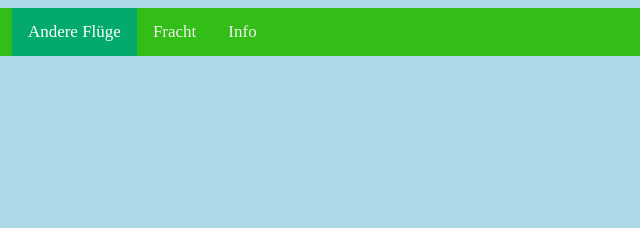
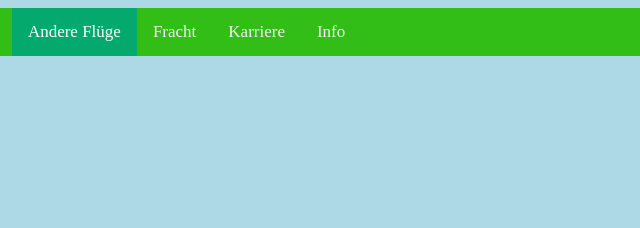
Before and after one commit to SOMMAIRLINES/sommairlines.github.com, a plain HTML site: page booking.html in a window 1280 px wide. Shown: the top 228 px of the page, 465-1105 px from the left. Drawn offline with Linux system fonts and the light colour scheme.

Commit message:
karriere update part 2

```diff
--- a/booking.html
+++ b/booking.html
@@ -18,6 +18,7 @@
   <a href="deals2.html">Mega Deals</a>
   <a class="active" href="booking.html">Andere Flüge</a>
   <a href="fracht.html">Fracht</a>
+ <a href="karriere.html">Karriere</a>
   <a href="impressum.html">Info</a>
 
 </div>
```
